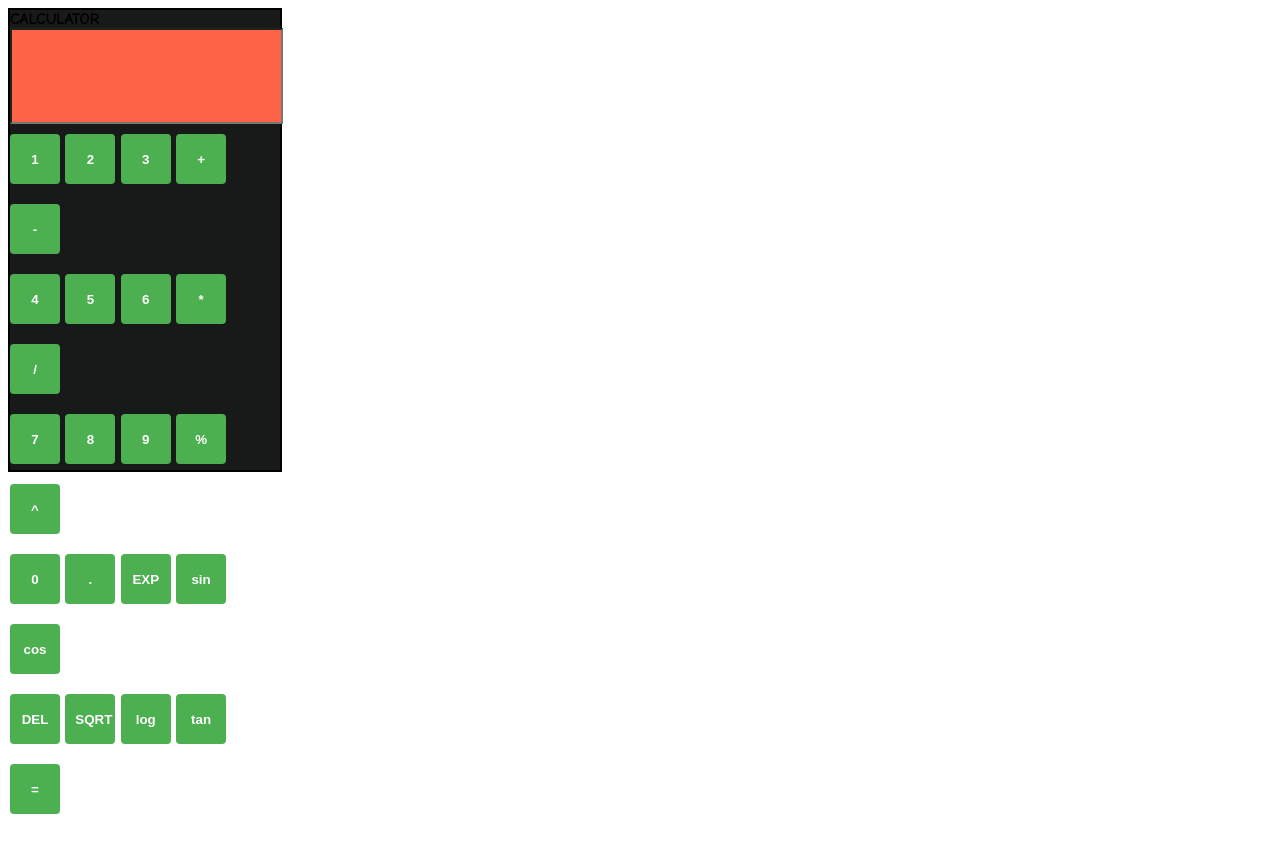
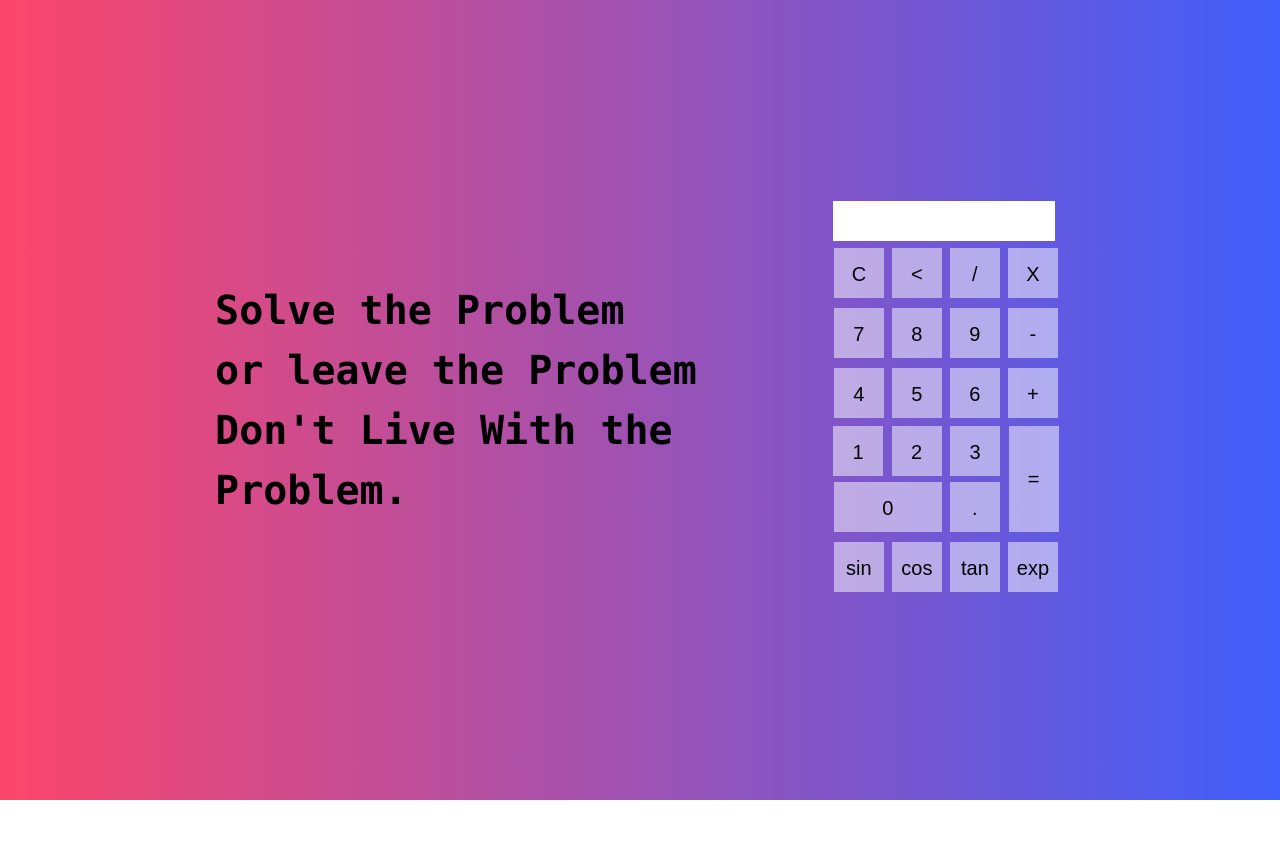
Before and after one commit to ANKITPODDER2000/Web-Designing, a plain HTML site: page calculator.html in a window 1280 px wide. After the commit the page ends 800 px from the top, so only its background shows below. Drawn offline with Linux system fonts and the light colour scheme.

Commit message:
Modified calculator
This is totally modified calculator with gradient background , I used table for better accessing the button during the styling .

```diff
--- a/calculator.html
+++ b/calculator.html
@@ -1,97 +1,148 @@
 <!DOCTYPE html>
 <html>
 <head>
-     <title> my calculator </title>
-        <style>
-            .main{background-color:rgb(23, 26, 25);width:270px;height:460px;border:2px solid black;}
-            button{  color:black; width:50px;height:50px;  margin: 10px 0; }
-          input{width:265px;height:90px;font-size:200%;}
+	<title>Calculator</title>
+	<style type="text/css">
+		body{
+			width: 100%;
+			min-height: 100vh;
+			background: linear-gradient(to right, #fc466b, #3f5efb);
+			overflow: hidden;
+			display: flex;
+			justify-content: space-around;
+			align-items: center;
+			margin: 0;
+		}
+		input[name="exp"]{
+			margin-left: 6px;
+			width: 182px;
+			height: 40px;
+			overflow: hidden;
+			padding: 0 20px;
+			font-size: 18px;
+			background: none;
+			background: rgba(255,255,255,1);
+			border: none;
+			letter-spacing: 2px;
+		}
+		tr{
+			display: block;
+		}
+		input[type="button"]{
+			width: 50px;
+			height: 50px;
+			border: 1px solid black;
+			line-height: 50px;
+			text-align: center;
+			margin: 2px;
+			outline: none;
+			border: none;
+			background: none;
+			font-size: 20px;
+			background: rgba(255,255,255,0.5);
+		}
+		#per{
+			width: 100px;
+		}
+		h1{
+			font-size: 40px;
+			line-height: 60px;
+			font-family: consolas;
+			margin-right: -300px;
+		}
 	</style>
 </head>
 <body>
-
-<style>
-	button
-    {
-    	background-color: #4CAF50;
-        border: none;
-        color: white;
-        padding: 10px;
-		border-radius: 4px;
-        text-align: center;
-        text-decoration: none;
-        display: inline-block;
+	<div>
+		<h1>Solve the Problem<br>or leave the Problem<br>Don't Live With the<br> Problem.</h1>
+	</div>
+	<div class="calculator">
+		<form>
+			<input type="" name="exp" disabled="">
+		</form>
+		<table>
+			<tr>
+				<td><input type="button" onclick="clr()" value="C"></td>
+				<td><input type="button" onclick="back()" value="<"></td>
+				<td><input type="button" onclick="insert('/')" value="/"></td>
+				<td><input type="button" onclick="insert('*')" value="X"></td>
+			</tr>
+			<tr>
+				<td><input type="button" onclick="insert('7')" value="7"></td>
+				<td><input type="button" onclick="insert('8')" value="8"></td>
+				<td><input type="button" onclick="insert('9')" value="9"></td>
+				<td><input type="button" onclick="insert('-')" value="-"></td>
+			</tr>
+			<tr>
+				<td><input type="button" onclick="insert('4')" value="4"></td>
+				<td><input type="button" onclick="insert('5')" value="5"></td>
+				<td><input type="button" onclick="insert('6')" value="6"></td>
+				<td><input type="button" onclick="insert('+')" value="+"></td>
+			</tr>
+			<tr style="max-height: 54px;display: flex;justify-content: space-around;">
+				<td><input type="button" onclick="insert('1')" value="1"></td>
+				<td><input type="button" onclick="insert('2')" value="2"></td>
+				<td><input type="button" onclick="insert('3')" value="3"></td>
+				<td colspan=5><input type="button" value="=" onclick="check()" style="height: 106px"></td>
+			</tr>
+			<tr>
+				<td colspan=2><input type="button" style="width: 108px" value="0" onclick="insert('0')"></td>
+				<td><input type="button" value="." onclick="insert('.')"></td>
+			</tr>
+			<tr>
+				<td><input type="button" onclick="sin()" value="sin"></td>
+				<td><input type="button" onclick="cos()" value="cos"></td>
+				<td><input type="button" onclick="tan()" value="tan"></td>
+				<td><input type="button" onclick="exp()" value="exp"></td>
+			</tr>
+		</table>
+	</div>
+	<script type="text/javascript">
+		function clr(){
+			document.querySelector('input').value = "";
 		}
-    body
-    {
-		font-family: "Comic Sans MS", "Comic Sans", cursive;
+		function insert(e){
+			var val = document.querySelector('input').value;
+			document.querySelector('input').value = val+e;
 		}
-</style>
-
-<script>
-    function number(value){
-        document.form1.result.value +=value;
+		function back(){
+			document.querySelector('input').value = document.querySelector('input').value.substring(0,document.querySelector('input').value.length-1);
 		}
-    function cle(value){
-        document.form1.result.value =value;
+		function check(){
+			var exp = document.querySelector('input').value;
+			if(exp){
+				document.querySelector('input').value = eval(exp);
 			}
-    function evalua(){
-      document.form1.result.value = eval(document.form1.result.value);
 		}
 
-function cos(form1) {
-     document.form1.result.value = Math.cos(form1.result.value);
+		function sin(){
+			var exp = document.querySelector('input').value;
+			if(exp){
+				document.querySelector('input').value = Math.sin(eval(exp));
 			}
-function sin(form1) {
-     document.form1.result.value = Math.sin(form1.result.value);
 		}
-function tan(form1) {
-     document.form1.result.value = Math.tan(form1.result.value);
+
+		function cos(){
+			var exp = document.querySelector('input').value;
+			if(exp){
+				document.querySelector('input').value = Math.cos(eval(exp));
 			}
-function log(form1) {
-     document.form1.result.value = Math.log(form1.result.value);
 		}
-function sqrt(form1) {
-     document.form1.result.value = Math.sqrt(form1.result.value);
+
+		function tan(){
+			var exp = document.querySelector('input').value;
+			if(exp){
+				document.querySelector('input').value = Math.tan(eval(exp));
 			}
-function exp(form1) {
-     document.form1.result.value = Math.exp(form1.result.value);
 		}
+
+		function exp(){
+			var exp = document.querySelector('input').value;
+			if(exp){
+				document.querySelector('input').value = Math.exp(eval(exp));
+			}
+		}
+
 	</script>
-
-  <div class="main">
-        <b style = "color: 'red'">CALCULATOR</b>
-      <form name="form1">
-         <input  type="textfield"  name="result"    value=" " style = "text-align: right;
-         background-color:Tomato;
-
-         "/> <br>
-        <button type="button"    onclick=" number(value)" value="1"><b>1</b> </button>
-        <button type="button"    onclick="number(value)" value="2"><b>2</b> </button>
-        <button type="button"   onclick="number(value)" value="3"><b>3</b> </button>
-       <button type="button"   onclick="number(value)" value="+"><b>+</b> </button>
-       <button type="button"  onclick="number(value)" value="-"><b>-</b> </button>  <br>
-        <button type="button"  onclick="number(value)" value="4"><b>4</b> </button>
-        <button type="button"  onclick="number(value)" value="5"><b>5</b> </button>
-        <button type="button"  onclick="number(value)" value="6"><b>6</b> </button>
-       <button type="button"  onclick="number(value)" value="*"><b>*</b> </button>
-       <button type="button"  onclick="number(value)" value="/"><b>/</b> </button><br>
-        <button type="button"  onclick="number(value)" value="7"><b>7</b> </button>
-       <button type="button"  onclick="number(value)" value="8"><b>8</b> </button>
-       <button type="button"  onclick="number(value)" value="9"><b>9</b> </button>
-       <button type="button"  onclick="number(value)" value="%"><b>%</b> </button>
-      <button type="button"  onclick="number(value)" value="^"><b>^</b> </button><br>
-     <button type="button"  onclick="number(value)" value="0"><b>0</b> </button>
-    <button type="button"  onclick="number(value)" value="."><b>.</b> </button>
-   <button type="button"  onclick="exp(form1)" value="exp"><b>EXP</b> </button>
-   <button type="button"  onclick="sin(form1)" value="sin"><b>sin</b> </button>
-  <button type="button"  onclick="cos(form1)" value="cos"><b>cos</b> </button><br>
-  <button type="button" onclick="cle(value)" value=" "><b>DEL</b> </button>
- <button type="button"  onclick="sqrt(form1)" value="sqrt"><b>SQRT</b> </button>
-<button type="button"  onclick="log(form1)" value="log"><b>log</b> </button>
-<button type="button"  onclick="tan(form1)" value="tan"><b>tan</b> </button>
-<button type="button"  onclick="evalua()" value="="><b>=</b> </button><br><br>
-</form>
-    </div>
 </body>
 </html>
```
Lines whose indentation alone changed are shown as unchanged.
